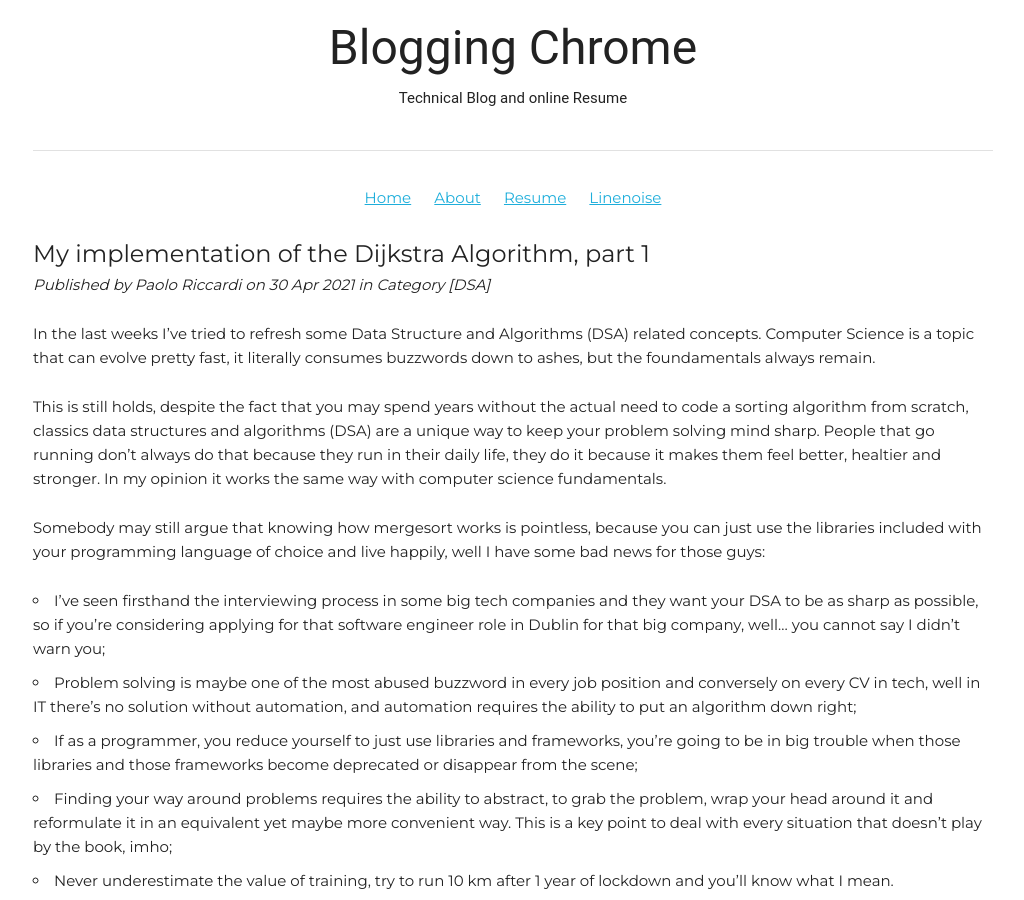
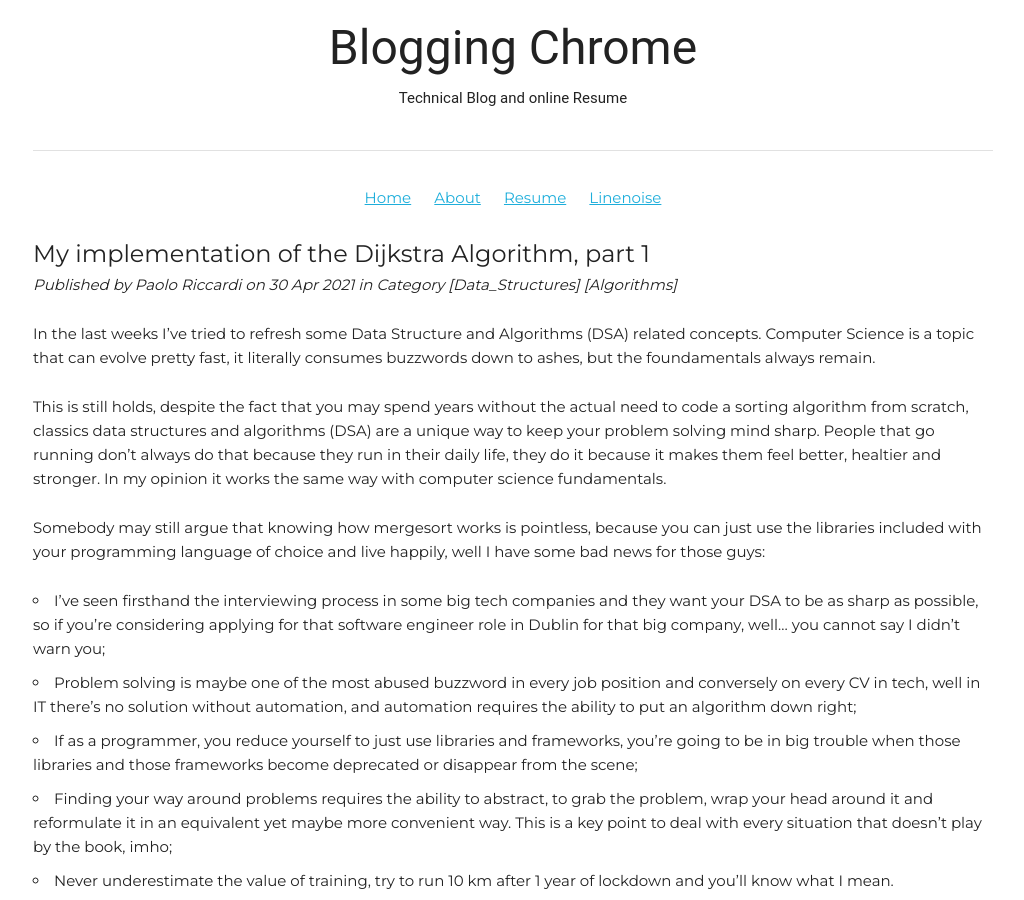
Before and after one commit to paoloriccardi/paoloriccardi.github.io, a Jekyll site: the page built from _posts/2021-04-30-dijkstra-algorithm-1.md, in a window 1280 px wide and 900 px high. Shown: the whole window, without its empty margins (127-1151 px from the left). Built offline with Jekyll 4.4.1, drawn with Linux system fonts in a browser that asks for light colours.

Commit message:
categories

```diff
--- a/_posts/2021-04-30-dijkstra-algorithm-1.md
+++ b/_posts/2021-04-30-dijkstra-algorithm-1.md
@@ -1,7 +1,7 @@
 ---
 title: My implementation of the Dijkstra Algorithm, part 1
 layout: post
-categories: DSA
+categories: Data_Structures Algorithms
 #permalink: /Linenoise/:categories/:title/
 permalink: /Linenoise/:title/
 description: Dijkstra Algorithm is maybe the most famous algorithm in the domain of graph theory, it's a classic and for very good reasons. In the first part of the article we're going to cover the basics, defining a basic implementation of the Graph class that we're going to use in the second part.
```
Also changed, not shown: _posts/2021-04-12-first-post-jekyll.md (+1 -1 lines), _posts/2021-05-01-dijkstra-algorithm-2.md (+1 -1 lines), _posts/2021-05-11-building-rest-api-with-fastapi.md (+1 -1 lines), _posts/2021-09-01-two-heuristics-to-measure-organizational-debt.md (+1 -1 lines), _posts/2021-09-29-the-dynamo-paper-part1.md (+1 -1 lines).
